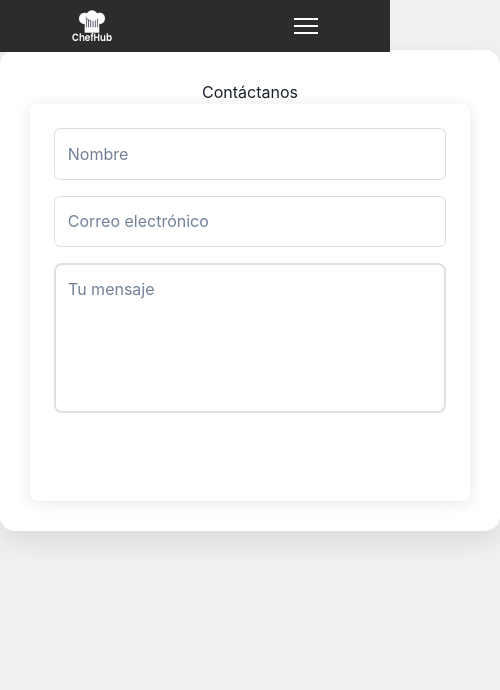
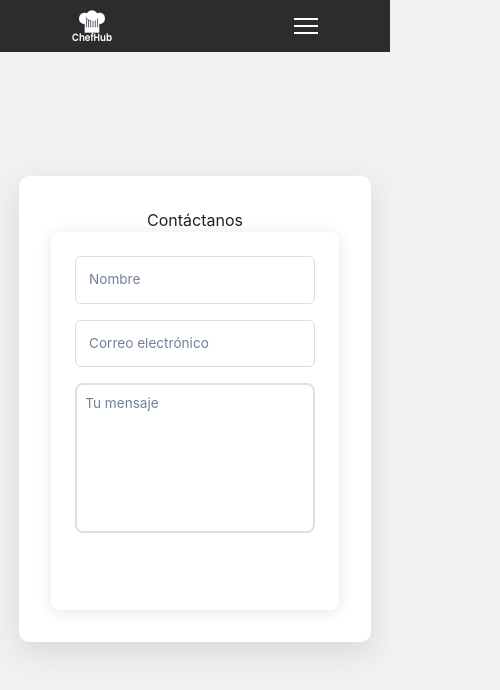
Before and after one commit to UTU-ITS/chefhub-codefy, a React (Vite) app in the folder chefhub/vite-project/: page /contact in a window 390 px wide. Shown: the top 690 px of the page, 500 px wide, since content can reach past the window. Built offline with nearby package versions, Linux system fonts and the light colour scheme; no server answers; what @mercadopago/sdk-react would draw is missing.

Commit message:
fix resonsive designs

```diff
--- a/chefhub/vite-project/src/components/ContactUs/ContactUs.css
+++ b/chefhub/vite-project/src/components/ContactUs/ContactUs.css
@@ -95,3 +95,49 @@
     transform: translateY(0);
   }
 }
+
+@media (max-width: 768px) {
+  .contact-container {
+    width: 95%;
+    padding: 20px;
+    margin: 1.2rem;
+  }
+
+  .contact-title {
+    font-size: 1.5rem;
+  }
+
+  .input-field,
+  .textarea-field {
+    font-size: 0.9rem;
+    padding: 10px;
+  }
+
+  .submit-button {
+    font-size: 0.9rem;
+    padding: 10px;
+  }
+}
+
+@media (max-width: 480px) {
+  .contact-container {
+    width: 100%;
+    padding: 2rem;
+    border-radius: 10px;
+  }
+
+  .contact-title {
+    font-size: 1.3rem;
+  }
+
+  .input-field,
+  .textarea-field {
+    font-size: 0.85rem;
+    padding: 8px;
+  }
+
+  .submit-button {
+    font-size: 0.85rem;
+    padding: 8px;
+  }
+}
--- a/chefhub/vite-project/src/components/ContactUs/ContactUs.jsx
+++ b/chefhub/vite-project/src/components/ContactUs/ContactUs.jsx
@@ -100,7 +100,7 @@ const Contactanos = () => {
   };
 
   return (
-
+    <div className="contact">
       <div className="contact-container">
         <h2>Contáctanos</h2>
         <form className="contact-form" onSubmit={SendContactUs}>
@@ -134,10 +134,8 @@ const Contactanos = () => {
             Enviar
           </button>
         </form>
-
-
       </div>
-
+    </div>
   );
 };
 
--- a/chefhub/vite-project/src/components/Home/NavBar.css
+++ b/chefhub/vite-project/src/components/Home/NavBar.css
@@ -133,8 +133,14 @@
   display: block;
 }
 
+.guest-menu-navbar {
+  display: flex;
+  align-items: center;
+  gap: 1rem;
+}
+
 /* Responsividad para dispositivos móviles */
-@media (max-width: 768px) {
+@media (max-width: 1035px) {
   .nav-menu {
     display: none;
     width: 100%;
--- a/chefhub/vite-project/src/components/Home/NavBar.jsx
+++ b/chefhub/vite-project/src/components/Home/NavBar.jsx
@@ -26,7 +26,7 @@ const NavBar = () => {
   };
 
   const checkScreenSize = () => {
-    setIsMobile(window.innerWidth <= 768);
+    setIsMobile(window.innerWidth <= 1035);
   };
 
   useEffect(() => {
@@ -75,9 +75,11 @@ const NavBar = () => {
               </>
             )
                 ) : (
+            isMobile && (
               <li className="nav-item">
                 <a href="/login" onClick={() => setIsMenuOpen(false)}>Iniciar sesión</a>
               </li>
+            )
                 )}
 
               {user && user.data && (user.data.cargo === "Chef" || user.data.cargo === "Mesero" || user.data.cargo === "Administrativo") && (
@@ -87,10 +89,6 @@ const NavBar = () => {
                   </a>
                 </li>
               )}
-
-              <li className="nav-item">
-                <a onClick={() => setIsMenuOpen(false)}><Cart /></a>
-              </li>
             </ul>
           </div>
 
@@ -117,7 +115,10 @@ const NavBar = () => {
                 </div>
               )
             ) : (
-              <a href="/login"> <UserCircleIcon /></a>
+              <div className="guest-menu-navbar">
+                <a href="/login"><UserCircleIcon /></a>
+                <a onClick={() => setIsMenuOpen(false)}><Cart /></a>
+              </div>
             )}
           </div>
         </div>
--- a/chefhub/vite-project/src/components/Login-Register/LoginView.css
+++ b/chefhub/vite-project/src/components/Login-Register/LoginView.css
@@ -26,6 +26,7 @@
     width: 100%;
     height: auto;
     padding: 2rem;
+    margin: 1rem;
 }
 
 .login-form{
@@ -177,3 +178,28 @@
     margin-top: 10px;
     margin-bottom: 10px;
 }
+
+@media (max-width: 1035px) {
+    .login-div {
+        flex-direction: column;
+    }
+
+    .login-div-text {
+        margin-right: 0;
+        align-items: center;
+        text-align: center;
+    }
+}
+
+@media (max-width: 768px) {
+
+    .login-div-box {
+        width: 70%;
+    }
+}
+
+@media (max-width: 550px) {
+    .login-div-box {
+        width: 80%;
+    }
+}
--- a/chefhub/vite-project/src/components/Login-Register/RegisterView.css
+++ b/chefhub/vite-project/src/components/Login-Register/RegisterView.css
@@ -4,11 +4,11 @@
   display: flex;
   justify-content: center;
   align-items: center;
-  height: 90vh;
   background-color: #f1f1f1; /* Fondo gris claro */
 }
 
 .register-content {
+  margin: 2rem 0;
   display: flex;
   flex-direction: column;
   background-color: #f9f9f9; /* Fondo casi blanco */
@@ -101,3 +101,15 @@
   text-align: center;
   box-shadow: 0 4px 8px rgba(0, 0, 0, 0.2);
 }
+
+@media (max-width: 555px) {
+  .register-content {
+    margin: 2rem 2rem;
+  }
+}
+
+@media (max-width: 281px) {
+  .register-content {
+    margin: 2rem 5rem;
+  }
+}
--- a/chefhub/vite-project/src/components/Reservations/Reservations.css
+++ b/chefhub/vite-project/src/components/Reservations/Reservations.css
@@ -80,6 +80,8 @@
 
 .reservas-section-right {
   justify-content: center;
+    display: flex;
+    align-items: center;
 }
 
 .selected-date {
@@ -213,3 +215,11 @@
   background: var(--primary-color) !important;
   color: white;
 }
+
+.login-prompt {
+  display: flex;
+  gap: 1rem;
+  flex-direction: column;
+  justify-content: center;
+  align-items: center;
+}
--- a/chefhub/vite-project/src/components/Reservations/Reservations.jsx
+++ b/chefhub/vite-project/src/components/Reservations/Reservations.jsx
@@ -151,7 +151,9 @@ function Reservations() {
                     format(date, "MMMM yyyy", { locale: es }).slice(1)
                   }
                 />
-
+                </div>
+              </div>
+              <div className="reservas-section-right">
                 {date ? (
                     <div className="reservation-summary">
                     <div className="item-summary">
@@ -159,13 +161,14 @@ function Reservations() {
                       <p className="selected-date">{format(date, 'dd MMMM yyyy', { locale: es })}</p>
                     </div>
                     </div>
+
                    ) : (
                     <div className="reservation-instructions">
                       <p>Por favor, selecciona una fecha para continuar.</p>
                      </div>
-          )}
-                </div>
-                </div>
+                )}
+              </div>
+
               </div>
 
 
@@ -349,7 +352,6 @@ function Reservations() {
                   <a href="/login">
                     <button className="login-button">
                       <UserIcon />
-                      Iniciar Sesión
                     </button>
                   </a>
                 </div>
--- a/chefhub/vite-project/src/components/Shop/Checkout.jsx
+++ b/chefhub/vite-project/src/components/Shop/Checkout.jsx
@@ -163,14 +163,6 @@ export default function Checkout() {
         } else {
           throw new Error("No se recibió un preferenceId válido.");
         }
-
-        toast({
-          title: "Pedido realizado",
-          description: "Su pedido ha sido procesado con éxito",
-          status: "success",
-          duration: 3000,
-          isClosable: true,
-        });
 
       } else {
         throw new Error("Error en la respuesta de la API.");
--- a/chefhub/vite-project/src/components/Shop/Menu.css
+++ b/chefhub/vite-project/src/components/Shop/Menu.css
@@ -118,3 +118,9 @@
     padding: 0.5rem 0.3rem;
 }
 }
+
+@media (max-width: 356px) {
+  .menu-div {
+    margin: 2rem
+  }
+}
```
Lines whose indentation alone changed are shown as unchanged.
